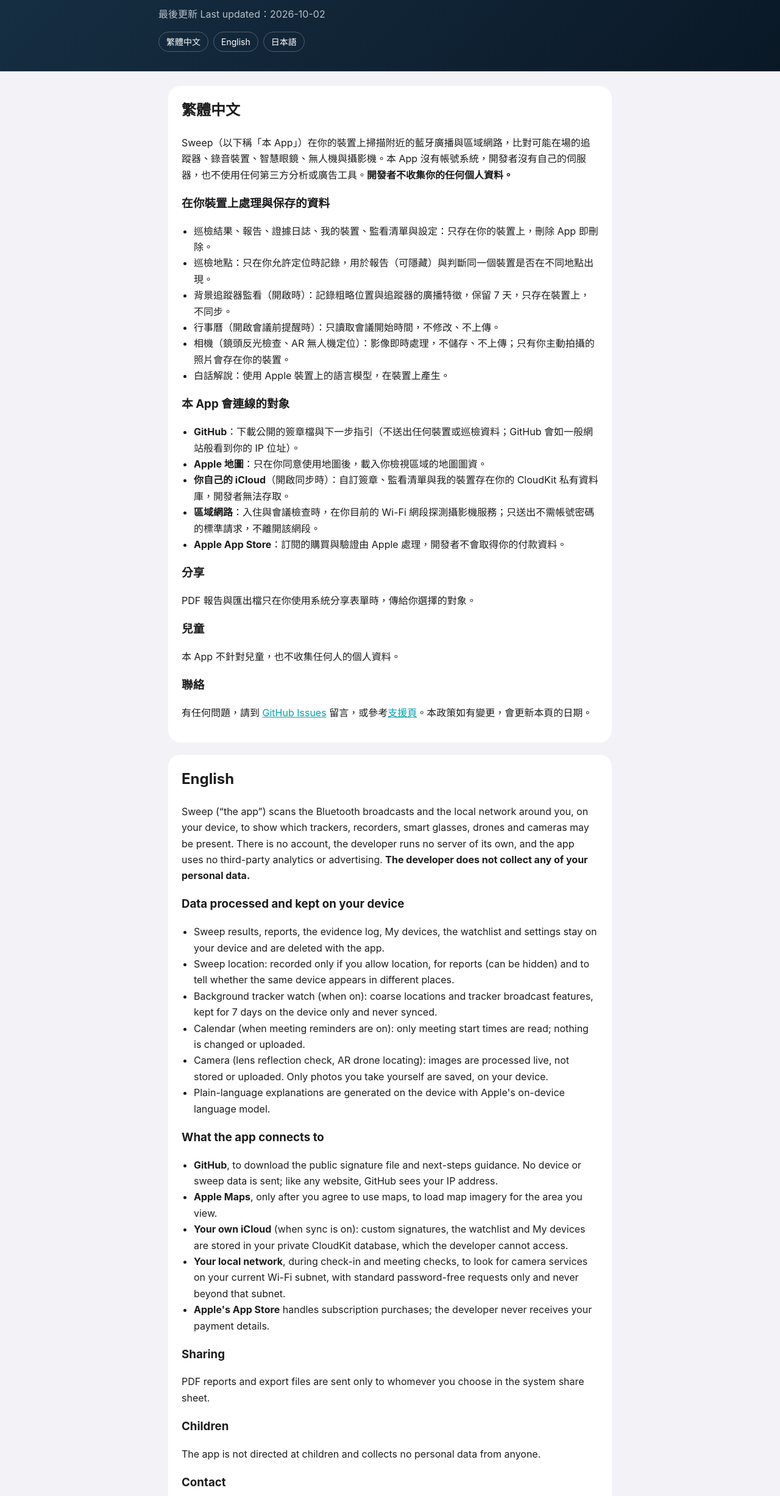
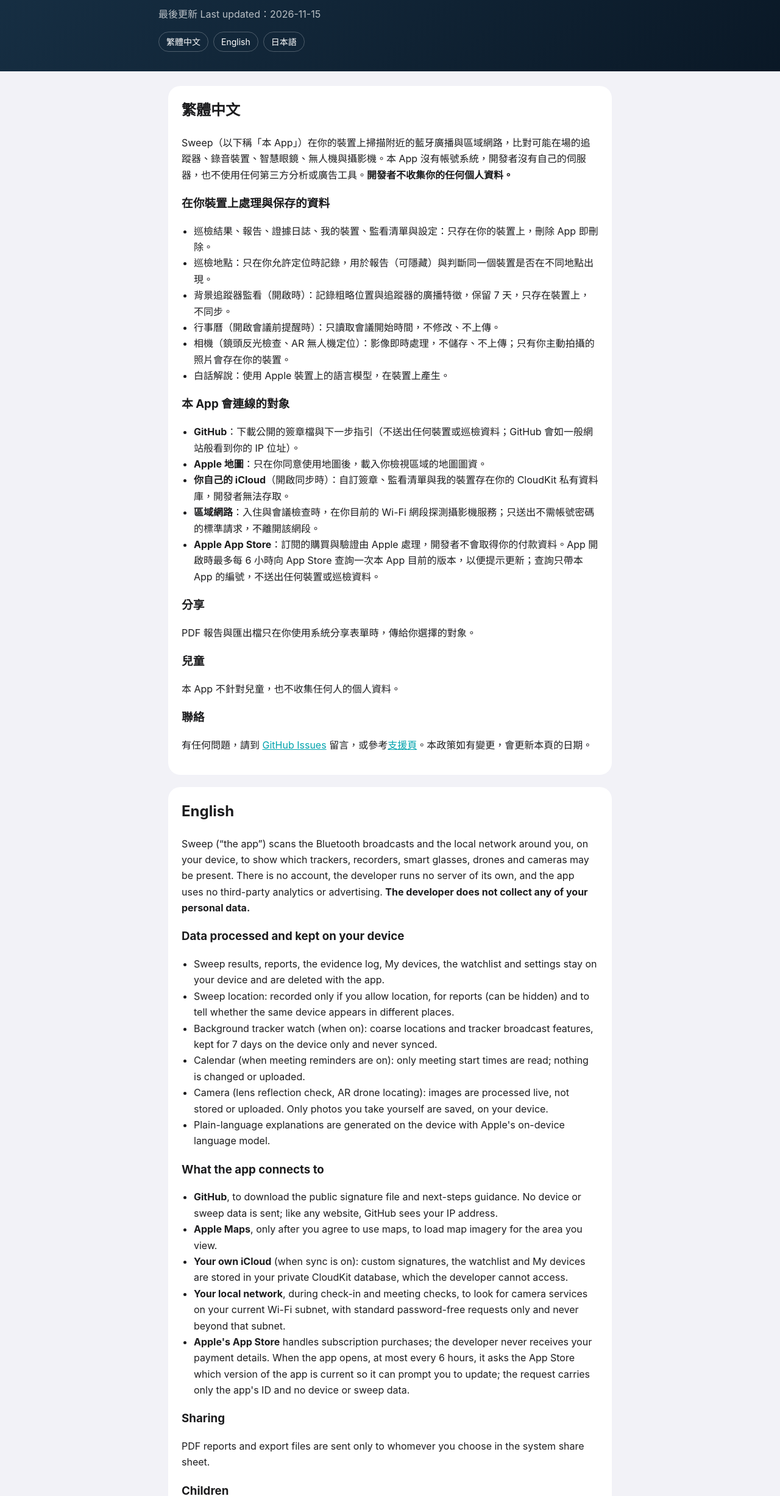
Before and after one commit to ivan9527945/sweep-signatures, a plain HTML site: page docs/privacy/index.html in a window 1280 px wide. Shown: the part 111-2565 px from the top of the page at 61% size. Drawn offline with Linux system fonts and the light colour scheme.

Commit message:
Privacy policy: mention the App Store version check

```diff
--- a/docs/privacy/index.html
+++ b/docs/privacy/index.html
@@ -2,7 +2,7 @@
 <html lang="zh-Hant"><head><meta charset="utf-8"><meta name="viewport" content="width=device-width,initial-scale=1">
 <title>Sweep 隱私權政策 · Privacy Policy · プライバシーポリシー</title><link rel="stylesheet" href="../style.css"></head>
 <body>
-<header><div class="wrap"><div class="eyebrow">SWEEP</div><h1>隱私權政策 · Privacy Policy</h1><p>最後更新 Last updated：2026-10-02</p>
+<header><div class="wrap"><div class="eyebrow">SWEEP</div><h1>隱私權政策 · Privacy Policy</h1><p>最後更新 Last updated：2026-11-15</p>
 <nav><a href="#zh">繁體中文</a><a href="#en">English</a><a href="#ja">日本語</a></nav></div></header>
 <main>
 
@@ -24,7 +24,7 @@
 <li><strong>Apple 地圖</strong>：只在你同意使用地圖後，載入你檢視區域的地圖圖資。</li>
 <li><strong>你自己的 iCloud</strong>（開啟同步時）：自訂簽章、監看清單與我的裝置存在你的 CloudKit 私有資料庫，開發者無法存取。</li>
 <li><strong>區域網路</strong>：入住與會議檢查時，在你目前的 Wi-Fi 網段探測攝影機服務；只送出不需帳號密碼的標準請求，不離開該網段。</li>
-<li><strong>Apple App Store</strong>：訂閱的購買與驗證由 Apple 處理，開發者不會取得你的付款資料。</li>
+<li><strong>Apple App Store</strong>：訂閱的購買與驗證由 Apple 處理，開發者不會取得你的付款資料。App 開啟時最多每 6 小時向 App Store 查詢一次本 App 目前的版本，以便提示更新；查詢只帶本 App 的編號，不送出任何裝置或巡檢資料。</li>
 </ul>
 <h3>分享</h3>
 <p>PDF 報告與匯出檔只在你使用系統分享表單時，傳給你選擇的對象。</p>
@@ -50,7 +50,7 @@
 <li><strong>Apple Maps</strong>, only after you agree to use maps, to load map imagery for the area you view.</li>
 <li><strong>Your own iCloud</strong> (when sync is on): custom signatures, the watchlist and My devices are stored in your private CloudKit database, which the developer cannot access.</li>
 <li><strong>Your local network</strong>, during check-in and meeting checks, to look for camera services on your current Wi-Fi subnet, with standard password-free requests only and never beyond that subnet.</li>
-<li><strong>Apple's App Store</strong> handles subscription purchases; the developer never receives your payment details.</li>
+<li><strong>Apple's App Store</strong> handles subscription purchases; the developer never receives your payment details. When the app opens, at most every 6 hours, it asks the App Store which version of the app is current so it can prompt you to update; the request carries only the app's ID and no device or sweep data.</li>
 </ul>
 <h3>Sharing</h3><p>PDF reports and export files are sent only to whomever you choose in the system share sheet.</p>
 <h3>Children</h3><p>The app is not directed at children and collects no personal data from anyone.</p>
@@ -75,7 +75,7 @@
 <li><strong>Apple マップ</strong>：地図の利用に同意した場合のみ、表示する地域の地図画像を読み込みます。</li>
 <li><strong>お客様自身の iCloud</strong>（同期オン時）：カスタムシグネチャ、ウォッチリスト、自分の機器を CloudKit のプライベートデータベースに保存します。開発者はアクセスできません。</li>
 <li><strong>ローカルネットワーク</strong>：宿泊先・会議前チェックで、接続中の Wi-Fi サブネット内のカメラサービスを確認します。パスワード不要の標準的なリクエストのみで、サブネットの外には出ません。</li>
-<li><strong>Apple App Store</strong>：サブスクリプションの購入は Apple が処理し、開発者が支払い情報を受け取ることはありません。</li>
+<li><strong>Apple App Store</strong>：サブスクリプションの購入は Apple が処理し、開発者が支払い情報を受け取ることはありません。アップデートをお知らせするため、アプリを開いたときに最大 6 時間に 1 回、App Store に本アプリの最新バージョンを問い合わせます。送るのは本アプリの ID のみで、端末やスキャンのデータは送信しません。</li>
 </ul>
 <h3>共有</h3><p>PDF レポートと書き出しファイルは、システムの共有シートで選んだ相手にのみ送られます。</p>
 <h3>子ども</h3><p>本アプリは子どもを対象としておらず、誰の個人データも収集しません。</p>
```
